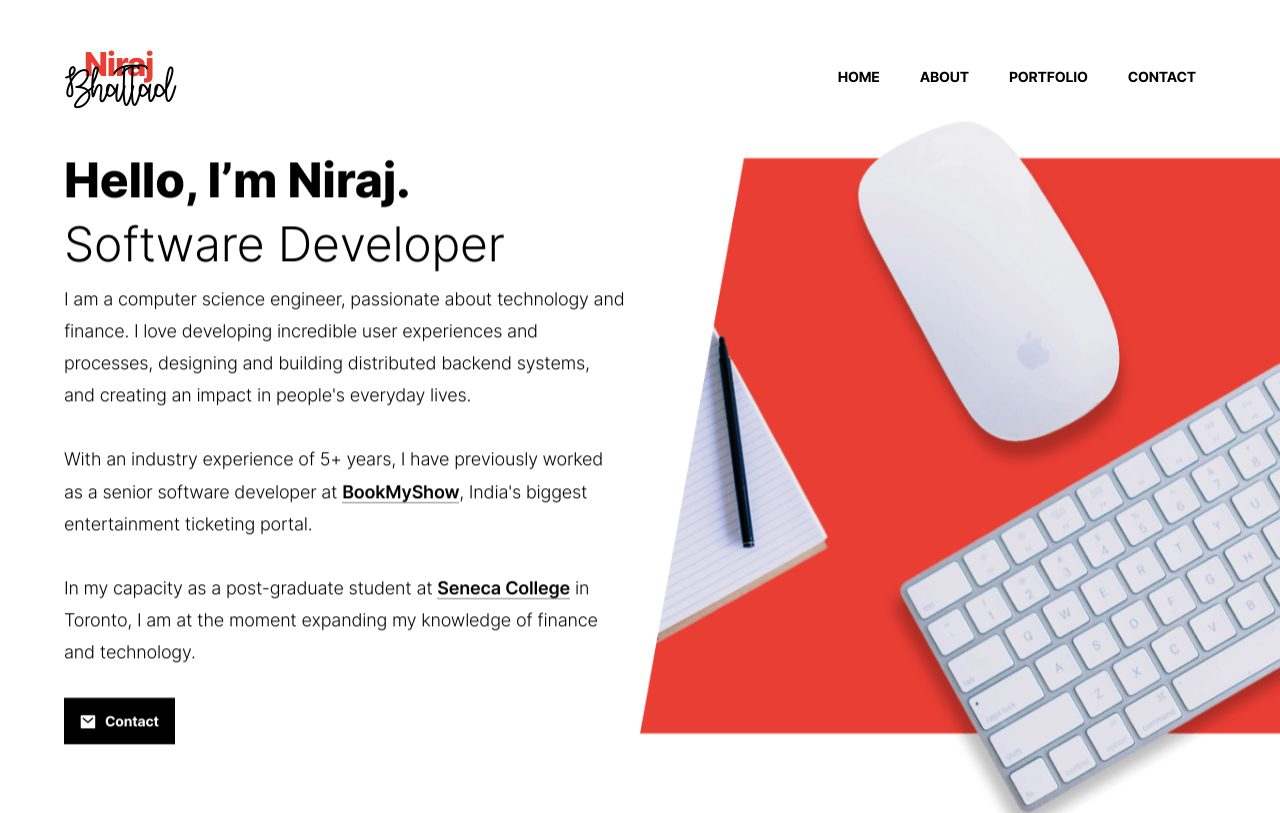
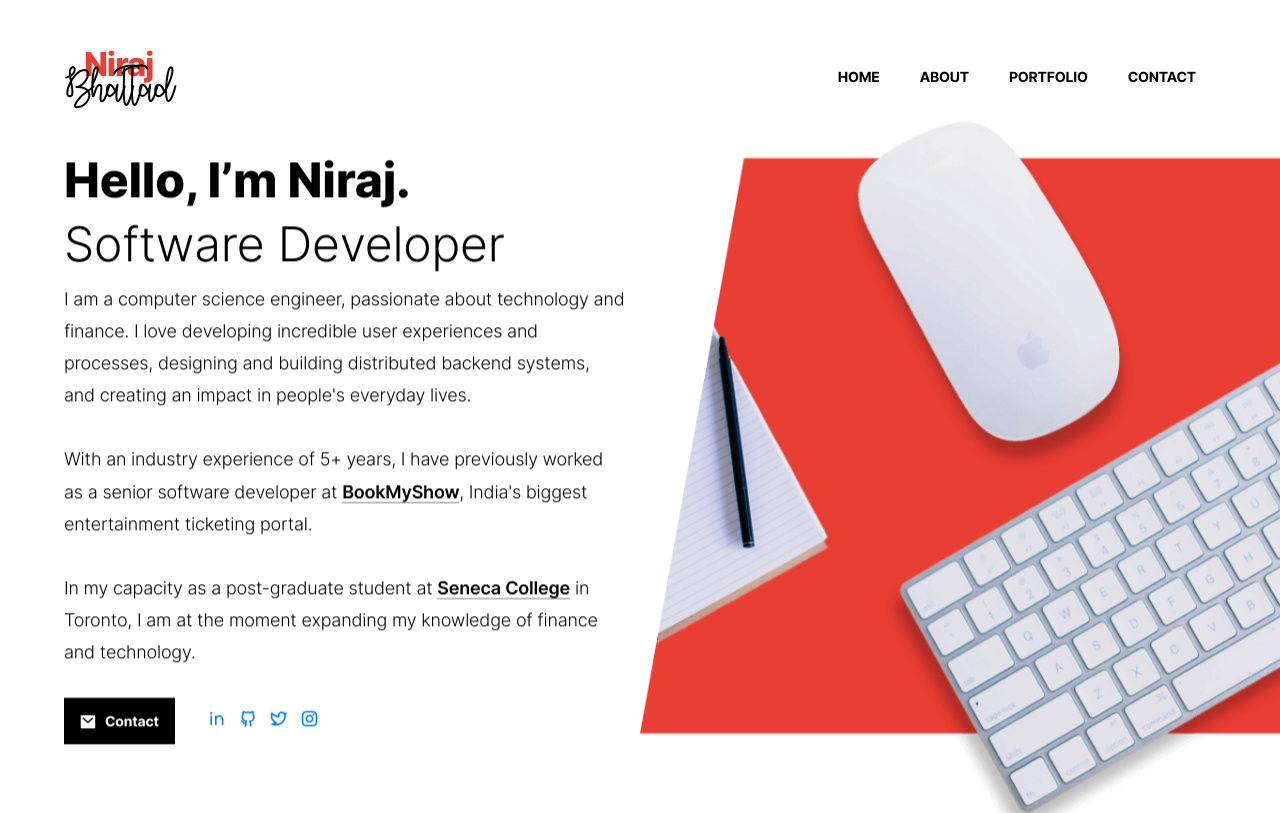
Before and after one commit to nirajbhattad/nirajbhattad.github.io, a plain HTML site: page index.html in a window 1280 px wide. Shown: the top 813 px of the page. Drawn offline with Linux system fonts and the light colour scheme; some packages are replaced by stand-ins of ours; a web font is replaced by a local one.

```diff
--- a/index.html
+++ b/index.html
@@ -318,7 +318,24 @@
         >
           <i class="icon-mail-fill"></i>
           Contact
-        </a>
+        </a>&emsp;&nbsp;&nbsp;
+
+        <a href="https://www.linkedin.com/in/nirajbhattad/" target="_blank"
+          ><i class="icon-linkedin-line"></i
+        ></a>
+
+        <a href="https://github.com/nirajbhattad" target="_blank"
+          ><i class="icon-github-line"></i
+        ></a>
+
+        <a href="https://twitter.com/nirajnbhattad" target="_blank"
+          ><i class="icon-twitter-line"></i
+        ></a>
+
+        <a href="https://www.instagram.com/nirajb18/" target="_blank"
+          ><i class="icon-instagram-line"></i
+        ></a>
+
       </div>
     </div>
   </div>
```
